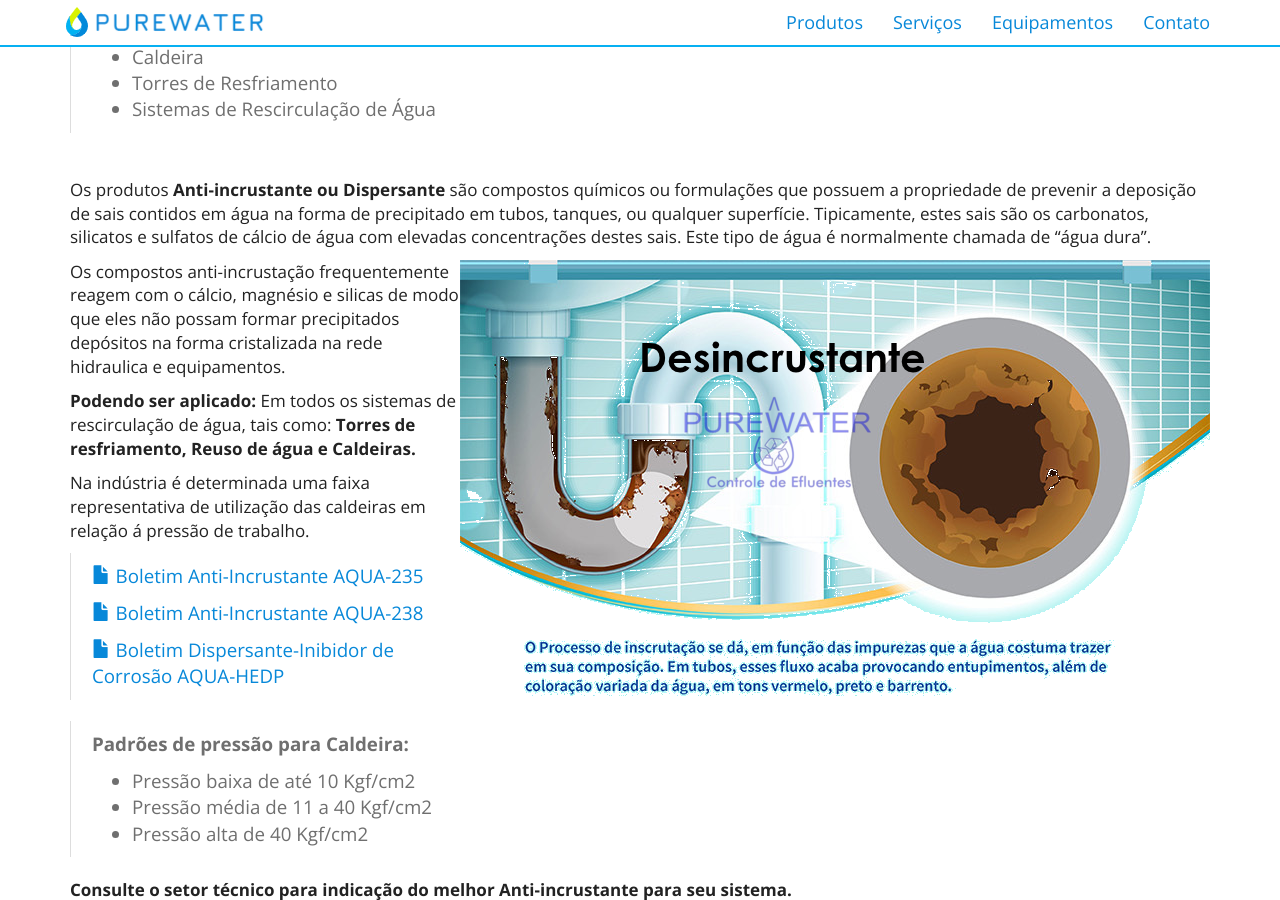
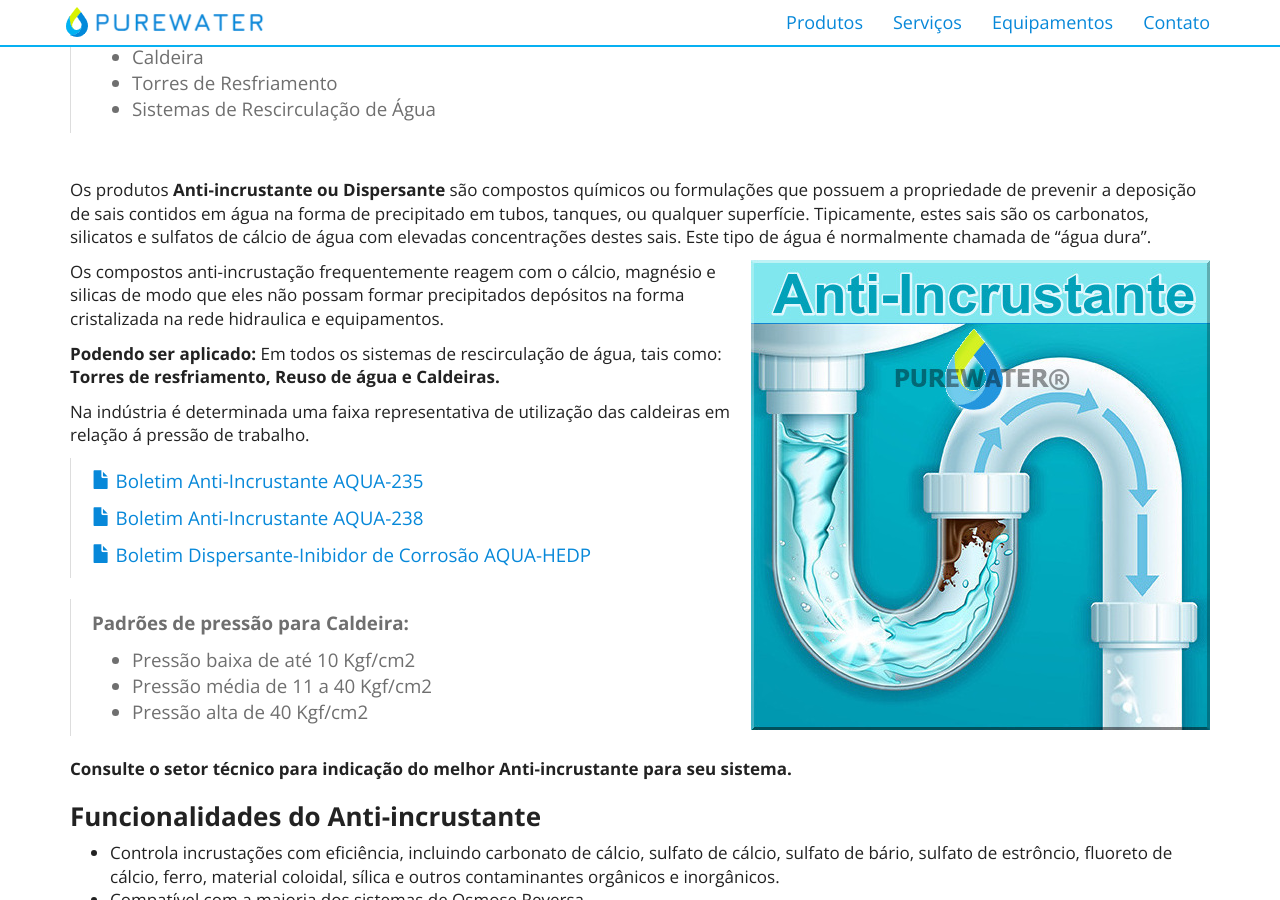
Before and after one commit to purewaterefluentes/purewaterefluentes.github.io, a Jekyll site: the page built from produtos/anti-incrustante.md, in a window 1280 px wide and 900 px high, scrolled down 337 px. Built offline with Jekyll 4.4.1, drawn with Linux system fonts in a browser that asks for light colours; nearby versions of some CDN libraries; library files that are not in the unit come from our copies.

Commit message:
Update anti-incrustante.md

```diff
--- a/produtos/anti-incrustante.md
+++ b/produtos/anti-incrustante.md
@@ -15,7 +15,7 @@
 <br />
 Os produtos **Anti-incrustante ou Dispersante** são compostos químicos ou formulações que possuem a propriedade de prevenir a deposição de sais contidos em água na forma de precipitado em tubos, tanques, ou qualquer superfície. Tipicamente, estes sais são os carbonatos, silicatos e sulfatos de cálcio de água com elevadas concentrações destes sais. Este tipo de água é normalmente chamada de "água dura".
 
-<img class="img-responsive pull-right" style="max-width: 80%;" src="../../website/images/Desincrustante_tubulação_agua.png" alt="Anti-Incrustante para caldeira">
+<img class="img-responsive pull-right" style="max-width: 80%;" src="../../website/images/anti-incrustante para caldeira.jpg" alt="Anti-Incrustante para caldeira">
 
 Os compostos anti-incrustação frequentemente reagem com o cálcio, magnésio e silicas de modo que eles não possam formar precipitados depósitos na forma cristalizada na rede hidraulica e equipamentos.
 
```
